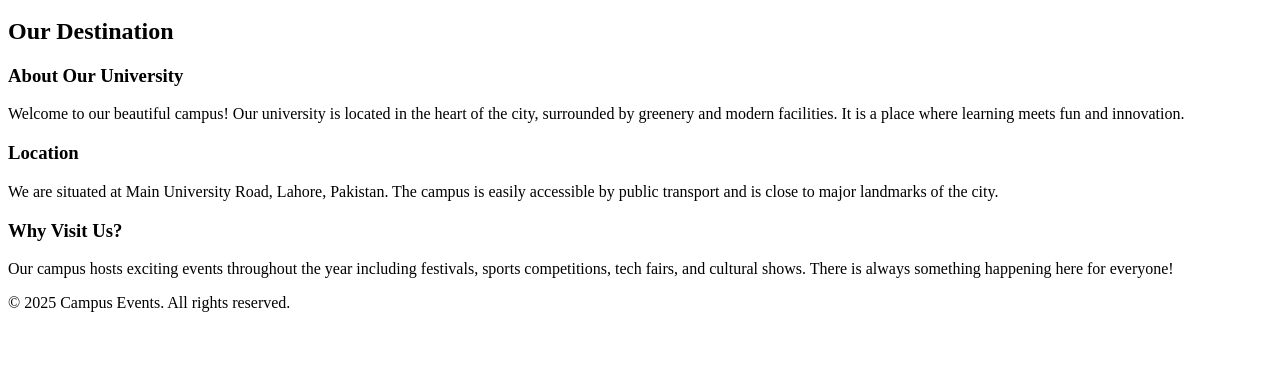
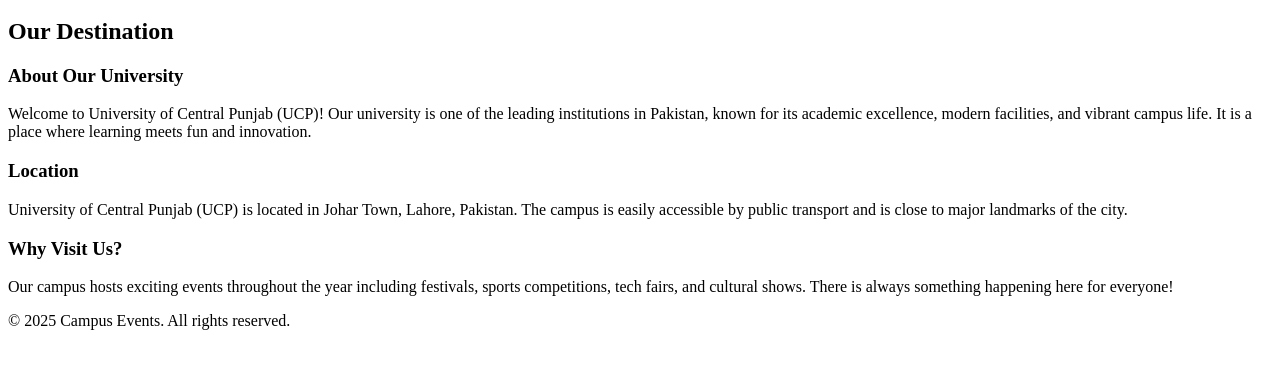
Before and after one commit to hassan3208/campus-events, a website: page src/destination.html in a window 1280 px wide. Shown: the part 100-468 px from the top of the page. Drawn offline with Linux system fonts and the light colour scheme.

Commit message:
Completed destination page

```diff
--- a/src/destination.html
+++ b/src/destination.html
@@ -4,7 +4,6 @@
   <meta charset="UTF-8" />
   <meta name="viewport" content="width=device-width, initial-scale=1.0"/>
   <title>Destination</title>
-
 </head>
 <body>
 
@@ -25,8 +24,9 @@
     <section>
       <h3>About Our University</h3>
       <p>
-        Welcome to our beautiful campus! Our university is located in the heart
-        of the city, surrounded by greenery and modern facilities. It is a place
+        Welcome to University of Central Punjab (UCP)! Our university is
+        one of the leading institutions in Pakistan, known for its academic
+        excellence, modern facilities, and vibrant campus life. It is a place
         where learning meets fun and innovation.
       </p>
     </section>
@@ -34,9 +34,9 @@
     <section>
       <h3>Location</h3>
       <p>
-        We are situated at Main University Road, Lahore, Pakistan. The campus
-        is easily accessible by public transport and is close to major
-        landmarks of the city.
+        University of Central Punjab (UCP) is located in Johar Town, Lahore,
+        Pakistan. The campus is easily accessible by public transport and is
+        close to major landmarks of the city.
       </p>
     </section>
 
```
